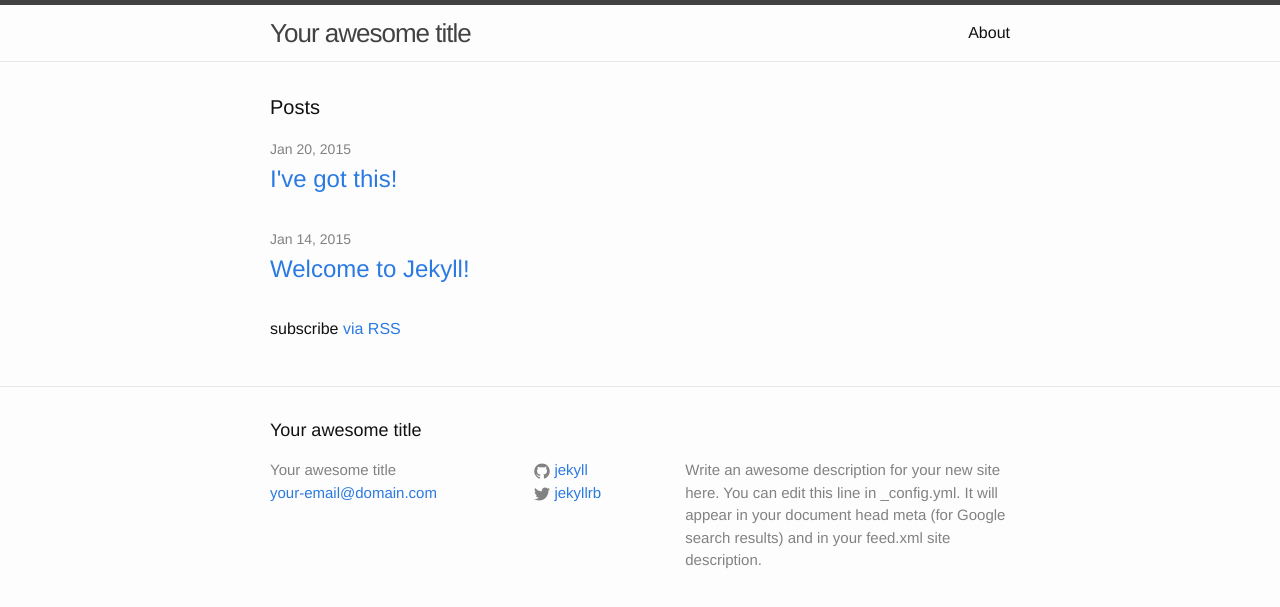
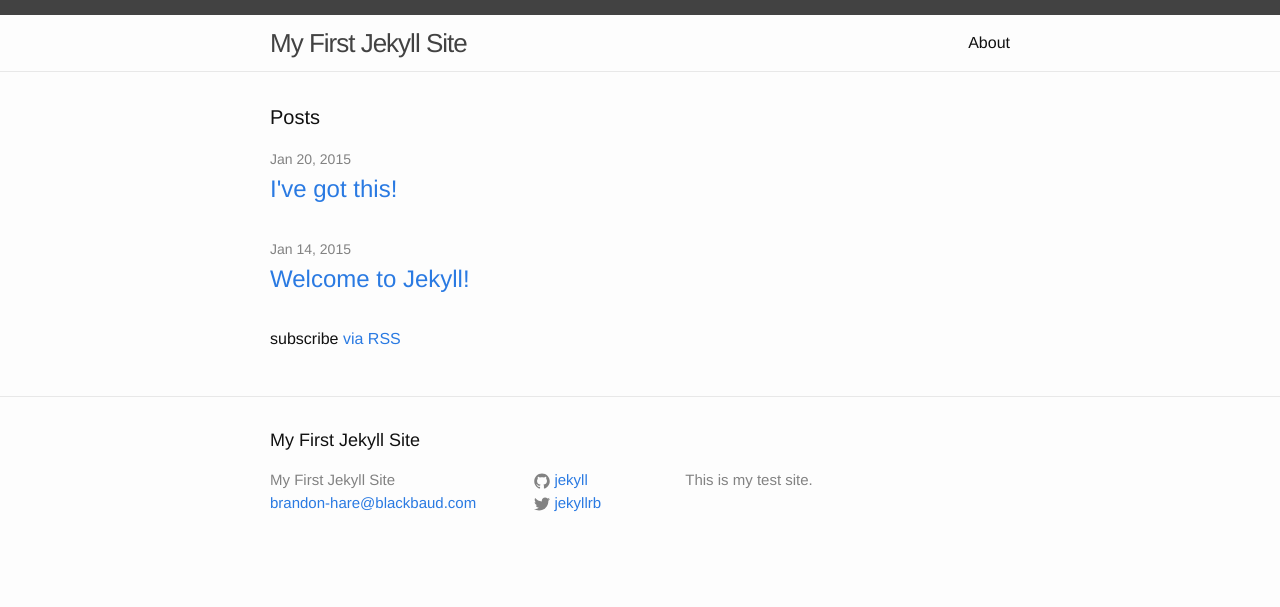
Before and after one commit to blackbaud-brandonhare/jekyll, a Jekyll site: the page built from my-site/index.html, in a window 1280 px wide. Shown: the top 607 px of the page. Built offline with Jekyll 4.4.1, drawn with Linux system fonts in a browser that asks for light colours.

Commit message:
Modified the config file and messed with the css.

```diff
--- a/my-site/_config.yml
+++ b/my-site/_config.yml
@@ -1,10 +1,7 @@
 # Site settings
-title: Your awesome title
-email: your-email@domain.com
-description: > # this means to ignore newlines until "baseurl:"
-  Write an awesome description for your new site here. You can edit this
-  line in _config.yml. It will appear in your document head meta (for
-  Google search results) and in your feed.xml site description.
+title: My First Jekyll Site
+email: brandon-hare@blackbaud.com
+description: This is my test site.
 baseurl: "" # the subpath of your site, e.g. /blog/
 url: "http://yourdomain.com" # the base hostname & protocol for your site
 twitter_username: jekyllrb
--- a/my-site/_sass/_layout.scss
+++ b/my-site/_sass/_layout.scss
@@ -2,7 +2,7 @@
  * Site header
  */
 .site-header {
-    border-top: 5px solid $grey-color-dark;
+    border-top: 15px solid $grey-color-dark;
     border-bottom: 1px solid $grey-color-light;
     min-height: 56px;
 
```
